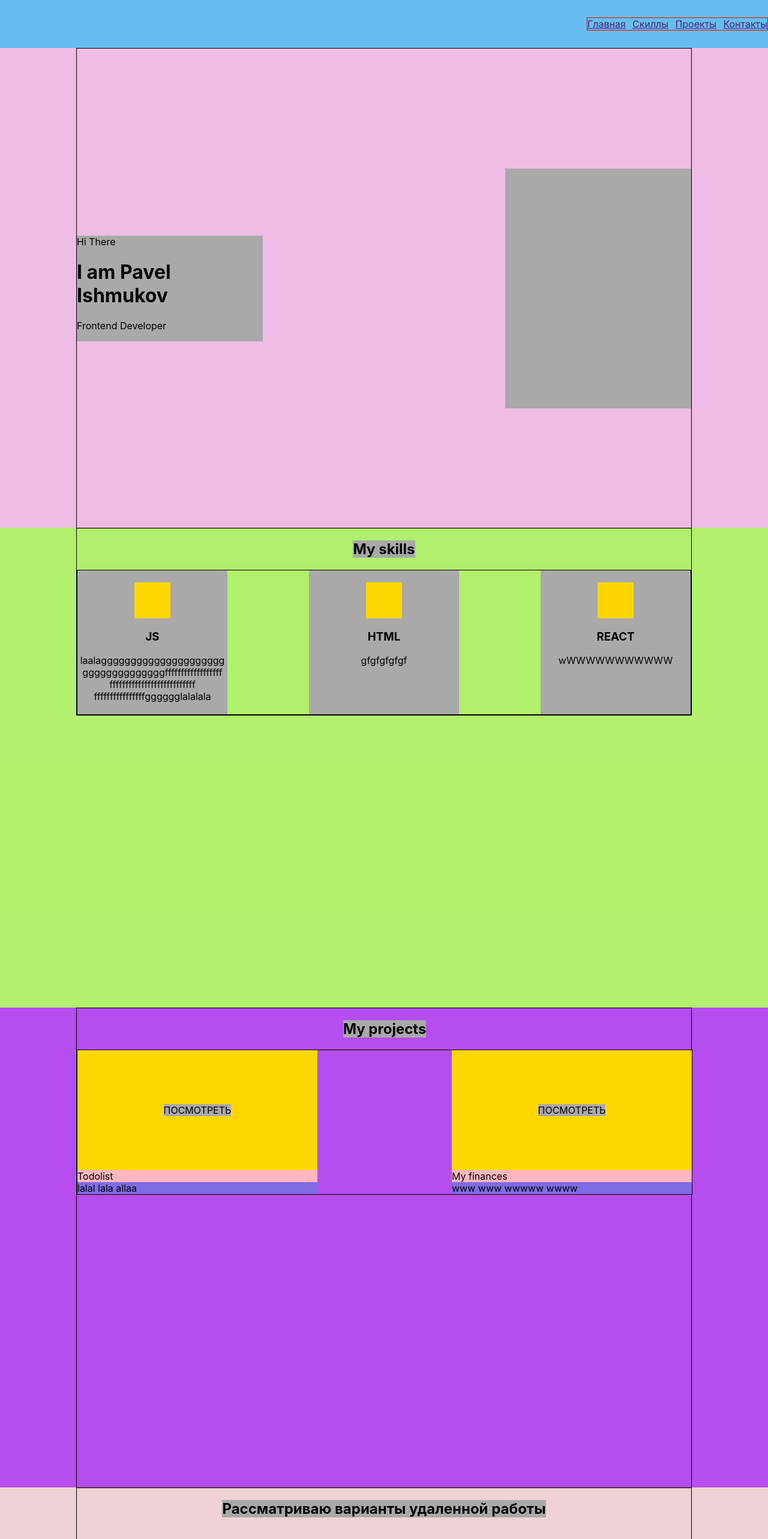
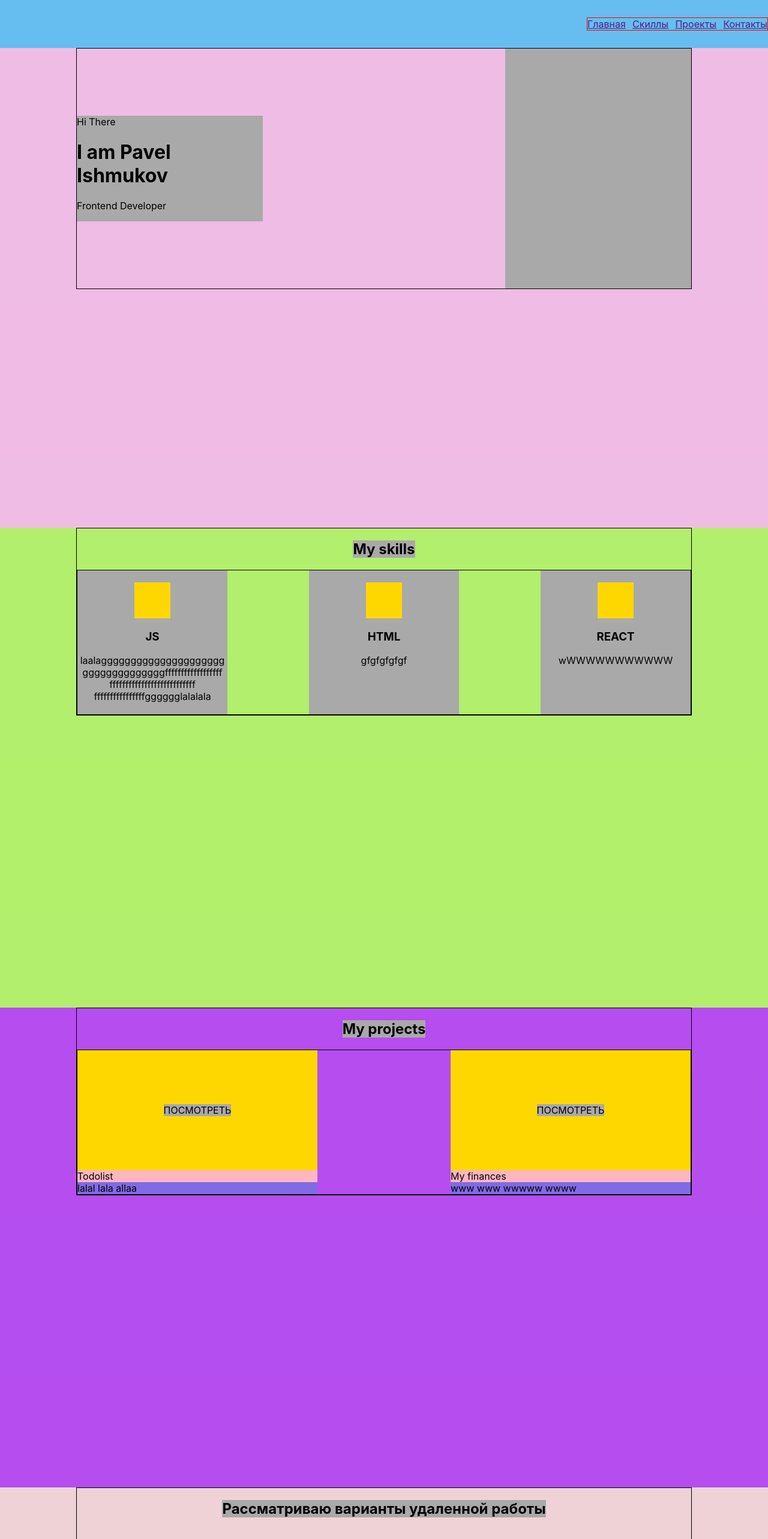
Before and after one commit to Batersp/portfolio, a React (Create React App) app: page / in a window 1280 px wide. Shown: the top 2566 px of the page at 60% size. Built offline with nearby package versions, Linux system fonts and the light colour scheme.

Commit message:
fix bugs with display on mobile devices

```diff
--- a/package.json
+++ b/package.json
@@ -2,6 +2,7 @@
   "name": "my-app",
   "version": "0.1.0",
   "private": true,
+  "homepage": "https://pavel_ishmukov.github.io/portfolio",
   "dependencies": {
     "@testing-library/jest-dom": "^5.14.1",
     "@testing-library/react": "^13.0.0",
@@ -10,6 +11,7 @@
     "@types/node": "^16.7.13",
     "@types/react": "^18.0.0",
     "@types/react-dom": "^18.0.0",
+    "gh-pages": "^4.0.0",
     "react": "^18.1.0",
     "react-dom": "^18.1.0",
     "react-scripts": "5.0.1",
@@ -20,7 +22,9 @@
     "start": "react-scripts start",
     "build": "react-scripts build",
     "test": "react-scripts test",
-    "eject": "react-scripts eject"
+    "eject": "react-scripts eject",
+    "predeploy": "npm run build",
+    "deploy": "gh-pages -d build"
   },
   "eslintConfig": {
     "extends": [
--- a/src/main/Main.module.css
+++ b/src/main/Main.module.css
@@ -1,5 +1,5 @@
 .mainBlock {
-    height: 100vh;
+    min-height: 100vh;
     background-color: rgba(238,180,226,0.89);
 }
 
--- a/src/projects/Projects.module.css
+++ b/src/projects/Projects.module.css
@@ -1,5 +1,5 @@
 .projectsBlock {
-    height: 100vh;
+    min-height: 100vh;
     background-color: rgba(172, 56, 238, 0.89);
 }
 
@@ -19,4 +19,6 @@
     display: flex;
     justify-content: space-between;
     flex-wrap: wrap;
+    box-sizing: border-box;
+
 }
```
Also changed, not shown: 1 other file (tests, documents, lock files or other folders).
